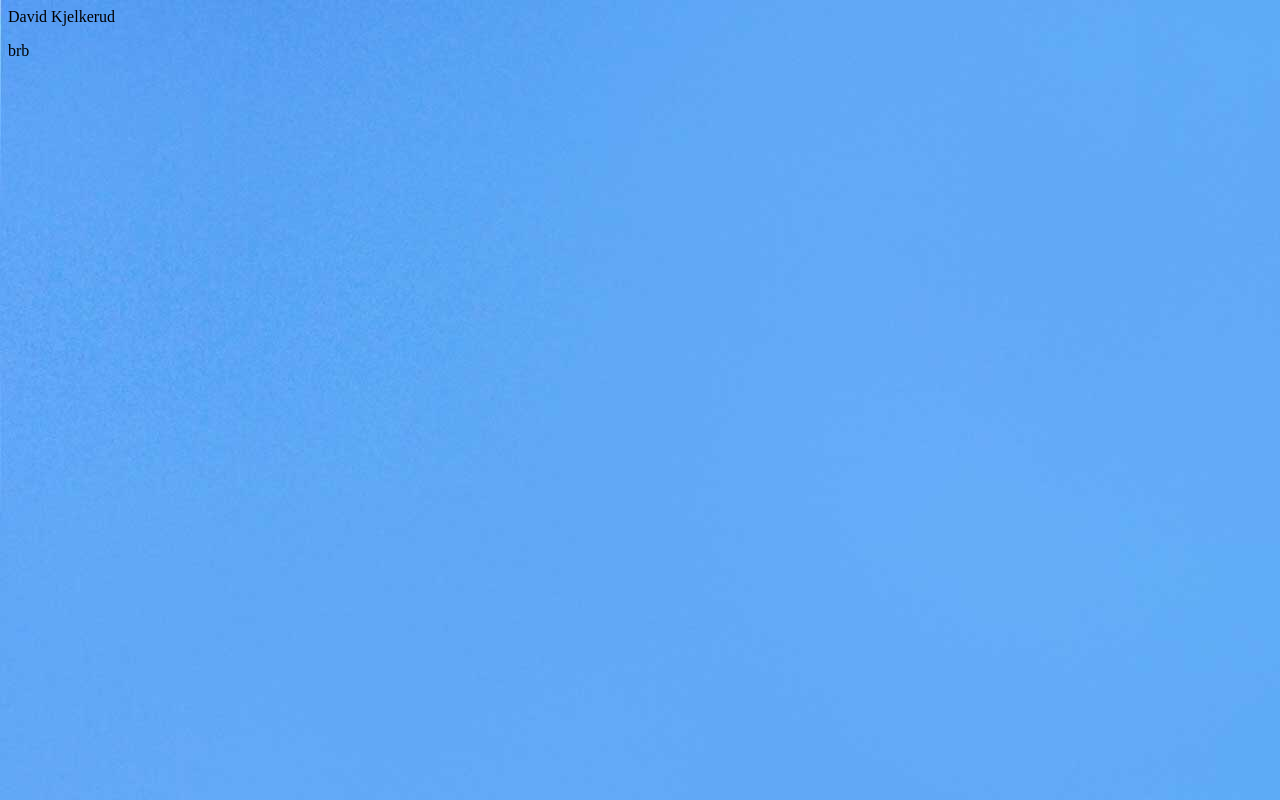
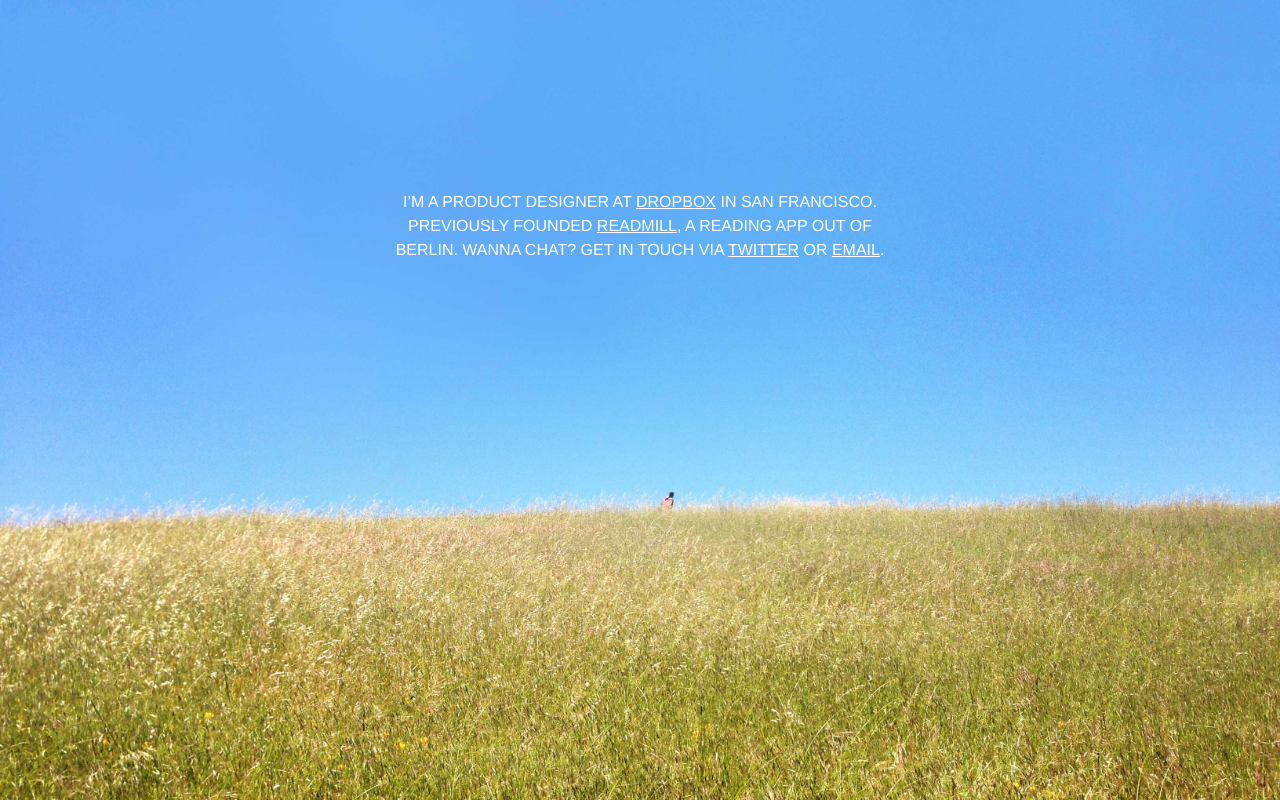
Before and after one commit to davidkjelkerud/davidkjelkerud.github.io, a plain HTML site: page index.html in a window 1280 px wide. Drawn offline with Linux system fonts and the light colour scheme.

Commit message:
Links and styling

```diff
--- a/index.html
+++ b/index.html
@@ -1,16 +1,39 @@
 <html>
   <head>
-    <title>kjelkerud.se</title>
+    <title>David Kjelkerud</title>
     <style type="text/css">
       body {
-        background: url(bg.jpg);
+        background-image: url(bg.jpg);
+        background-size: cover;
+        background-position: center center;
+        color: white;
       }
+
+      p {
+        font-family: "DIN PRO", Futura, "Helvetica Neue";
+        text-align: center;
+        font-size: 16px;
+        line-height: 1.5;
+        min-width: 300px;
+        max-width: 500px;
+        width: 80%;
+        margin: 15% auto;
+      }
+
+      a {
+        color: white;
+      }
+
+      a:visited {
+        color: white;
+      }
+
     </style>
 
   </head>
   <body>
-    <p>David Kjelkerud</p>
+    <p>I&rsquo;M A PRODUCT DESIGNER AT <a href="http://dropbox.com">DROPBOX</a> IN SAN FRANCISCO. PREVIOUSLY FOUNDED <a href="http://readmill.com">READMILL</a>, A READING APP OUT OF BERLIN.
 
-    <p>brb</p>
+WANNA CHAT? GET IN TOUCH VIA <a href="http://twitter.com/davidkjelkerud">TWITTER</a> OR <a href="mailto: david.kjelkerud@gmail.com">EMAIL</a>.</p>
   </body>
 </html>
```
